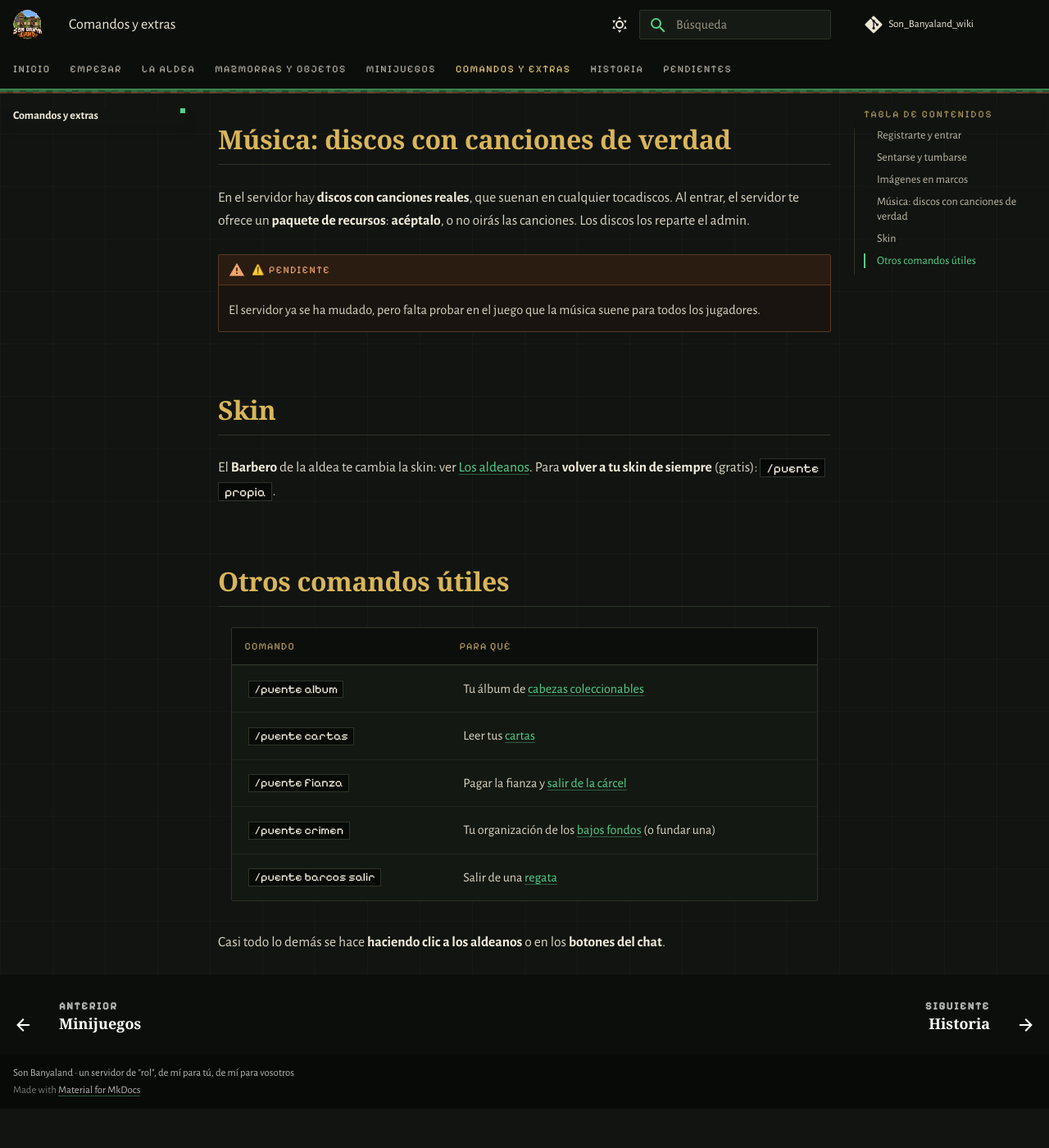
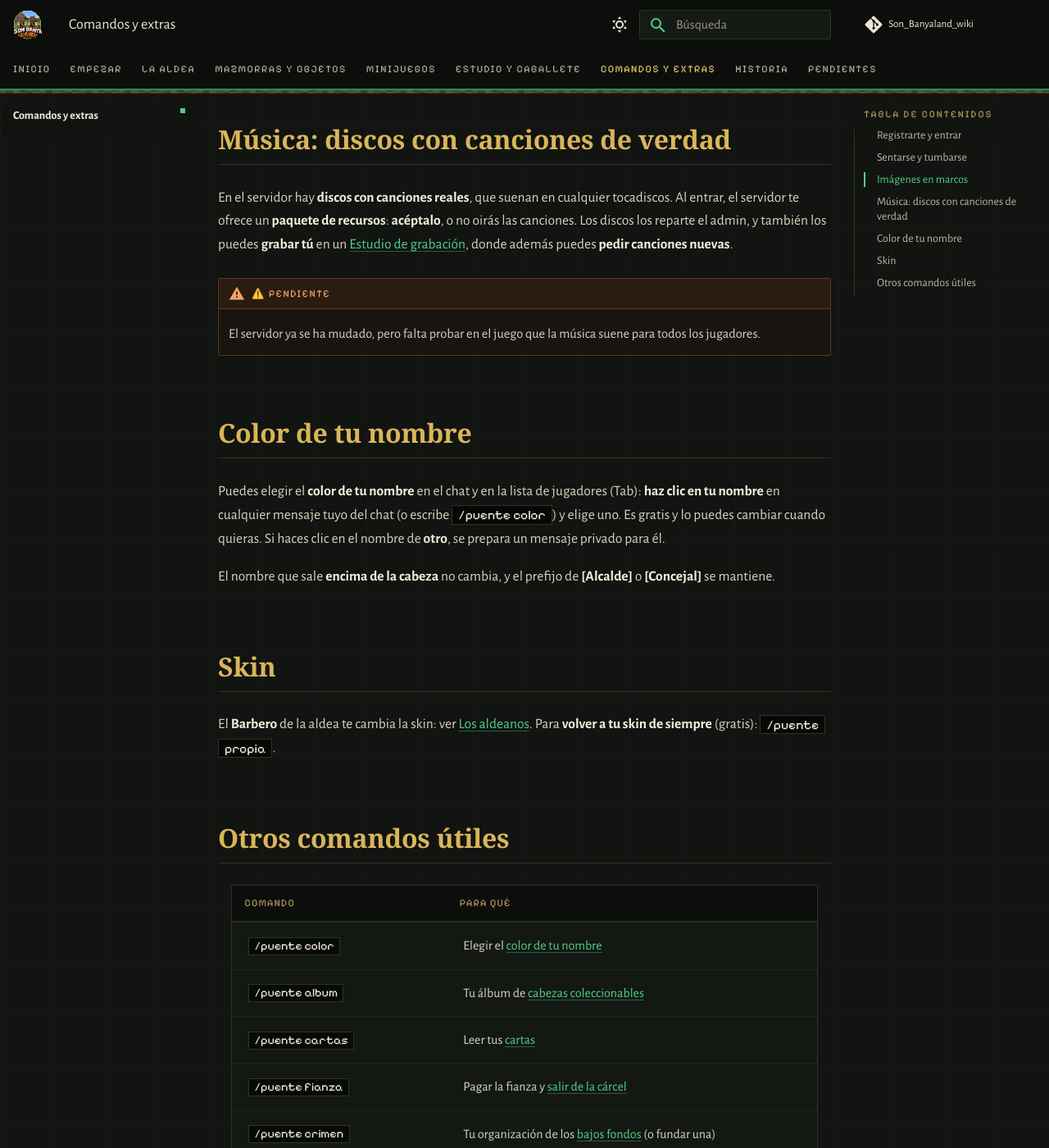
Before and after one commit to PigPilgrim/Son_Banyaland_wiki, an MkDocs documentation site: the page built from docs/plugins.md, in a window 1280 px wide and 1400 px high, scrolled down 1684 px. Shown: the whole window at 82% size. Built offline with MkDocs 1.6.1 and Material for MkDocs 9.7.7, drawn with Linux system fonts in a browser that asks for light colours; some web fonts are replaced; comment, search, counter and statistics services are not loaded; before the commit the page ends 3036 px from its top, so only the background shows below that; some of the changed text lies outside the part shown.

Commit message:
Estudio y Caballete (página nueva, tablas en generar.py), color del nombre y grabar discos en Comandos y extras
Co-Authored-By: Claude Opus 5.5 <noreply@anthropic.com>

```diff
--- a/docs/plugins.md
+++ b/docs/plugins.md
@@ -1,6 +1,6 @@
 # Comandos y extras
 
-Lo que puedes hacer en el servidor además de jugar: registrarte, sentarte, colgar imágenes, poner música...
+Lo que puedes hacer en el servidor además de jugar: registrarte, sentarte, colgar imágenes, poner música, el color de tu nombre...
 
 ## Registrarte y entrar
 
@@ -50,10 +50,20 @@ El enlace tiene que ser **directo a la imagen** (que acabe en `.png`, `.jpg`, `.
 ## Música: discos con canciones de verdad
 
 En el servidor hay **discos con canciones reales**, que suenan en cualquier tocadiscos. Al entrar, el servidor te
-ofrece un **paquete de recursos**: **acéptalo**, o no oirás las canciones. Los discos los reparte el admin.
+ofrece un **paquete de recursos**: **acéptalo**, o no oirás las canciones. Los discos los reparte el admin, y también
+los puedes **grabar tú** en un [Estudio de grabación](arte.md#estudio-de-grabacion), donde además puedes **pedir
+canciones nuevas**.
 
 !!! warning "⚠️ PENDIENTE"
     El servidor ya se ha mudado, pero falta probar en el juego que la música suene para todos los jugadores.
+
+## Color de tu nombre
+
+Puedes elegir el **color de tu nombre** en el chat y en la lista de jugadores (Tab): **haz clic en tu nombre** en
+cualquier mensaje tuyo del chat (o escribe `/puente color`) y elige uno. Es gratis y lo puedes cambiar cuando quieras.
+Si haces clic en el nombre de **otro**, se prepara un mensaje privado para él.
+
+El nombre que sale **encima de la cabeza** no cambia, y el prefijo de **[Alcalde]** o **[Concejal]** se mantiene.
 
 ## Skin
 
@@ -64,6 +74,7 @@ siempre** (gratis): `/puente propia`.
 
 | Comando | Para qué |
 |---|---|
+| `/puente color` | Elegir el [color de tu nombre](#color-de-tu-nombre) |
 | `/puente album` | Tu álbum de [cabezas coleccionables](minijuegos.md#cabezas-coleccionables) |
 | `/puente cartas` | Leer tus [cartas](casas.md) |
 | `/puente fianza` | Pagar la fianza y [salir de la cárcel](justicia.md#la-carcel) |
--- a/mkdocs.yml
+++ b/mkdocs.yml
@@ -92,6 +92,7 @@ nav:
       - Armas y armaduras: forja.md
       - Magia: magia.md
   - Minijuegos: minijuegos.md
+  - Estudio y Caballete: arte.md
   - Comandos y extras: plugins.md
   - Historia: historia.md
   - Pendientes: pendientes.md
```
Also changed, not shown: docs/_generado/caballete.md (added, +8 -0 lines), docs/_generado/estudio.md (added, +7 -0 lines), docs/arte.md (added, +65 -0 lines), docs/pendientes.md (+2 -0 lines), generar.py (+25 -1 lines).
